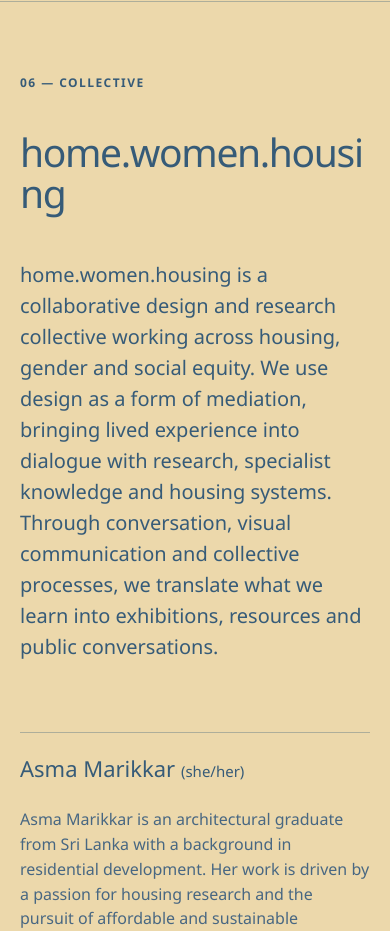
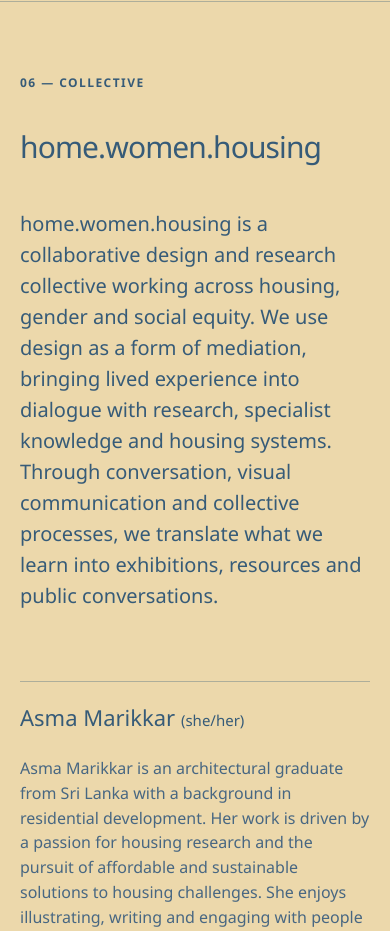
Before and after one commit to homewomenhousing/guide-to-housing-support, a plain HTML site: page index.html in a window 390 px wide. Shown: the part 8020-8951 px from the top of the page. Drawn offline with Linux system fonts and the light colour scheme.

Commit message:
Modify styles for fold-gallery and collective-intro
Updated grid and max-width for fold-gallery and fold-layout. Adjusted font size and line height for collective-intro h2.

```diff
--- a/style.css
+++ b/style.css
@@ -375,7 +375,7 @@ h2 {
 
 .fold-gallery {
   display: grid;
-  grid-template-columns: repeat(2, minmax(0, 420px));
+  grid-template-columns: repeat(2, minmax(0, 560px));
   justify-content: center;
   align-items: center;
   gap: clamp(50px, 8vw, 120px);
@@ -385,7 +385,7 @@ h2 {
 .fold-layout,
 .fold-diagram {
   width: 100%;
-  max-width: 420px;
+  max-width: 560px;
   justify-self: center;
 }
 
@@ -701,9 +701,12 @@ h2 {
     font-weight: 520;
   }
 
-  .collective-intro h2 {
-  font-size: clamp(34px, 10vw, 46px);
-  overflow-wrap: anywhere;
+.collective-intro h2 {
+  font-size: 30px;
+  line-height: 1.05;
+  letter-spacing: -.03em;
+  overflow-wrap: normal;
+  word-break: normal;
 }
 
   /* FOOTER */
```
